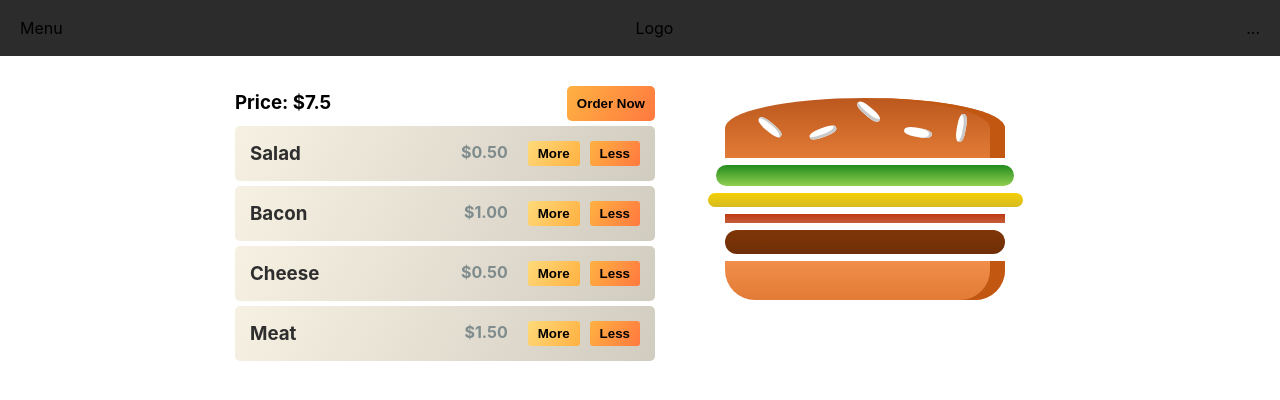
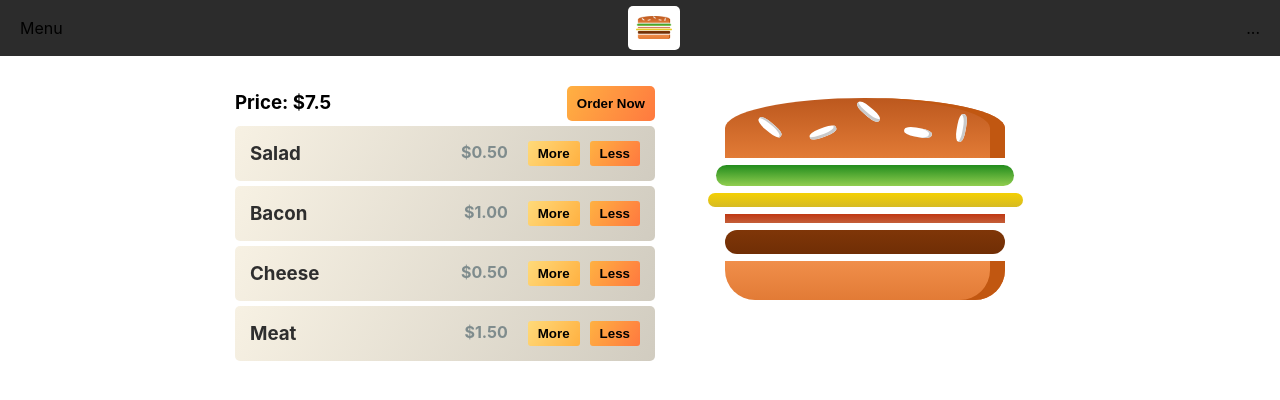
Before and after one commit to LucasSonego/BurgerBuilder, a React (Create React App) app: page / in a window 1280 px wide. Shown: the top 400 px of the page. Built offline with nearby package versions, Linux system fonts and the light colour scheme.

Commit message:
feat: logo on the toolbar

```diff
--- /dev/null
+++ b/src/components/Logo/Logo.js
@@ -0,0 +1,12 @@
+import React from "react";
+
+import { Container, Img } from "./styles";
+import logo from "../../assets/images/burger-logo.png";
+
+export default function Logo() {
+  return (
+    <Container>
+      <Img src={logo} alt="" />
+    </Container>
+  );
+}
--- /dev/null
+++ b/src/components/Logo/styles.js
@@ -0,0 +1,14 @@
+import styled from "styled-components";
+
+export const Container = styled.div`
+  background-color: #fff;
+  padding: 8px;
+  height: 80%;
+  box-sizing: border-box;
+  border-radius: 5px;
+`;
+
+export const Img = styled.img`
+  margin: 2px 0 0 0;
+  height: 80%;
+`;
--- a/src/components/Navigation/Toolbar/Toolbar.js
+++ b/src/components/Navigation/Toolbar/Toolbar.js
@@ -1,12 +1,13 @@
 import React from "react";
 
 import { Header } from "./styles";
+import Logo from "../../Logo/Logo";
 
 export default function Toolbar(props) {
   return (
     <Header>
       <div>Menu</div>
-      <div>Logo</div>
+      <Logo />
       <div>...</div>
     </Header>
   );
```
Also changed, not shown: src/assets/images/burger-logo.png (added).
